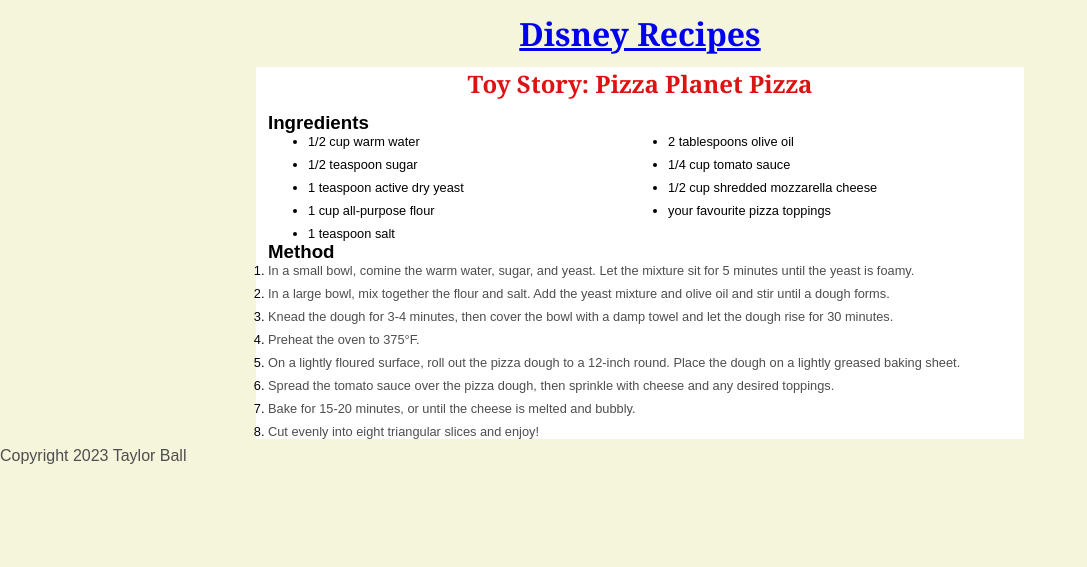
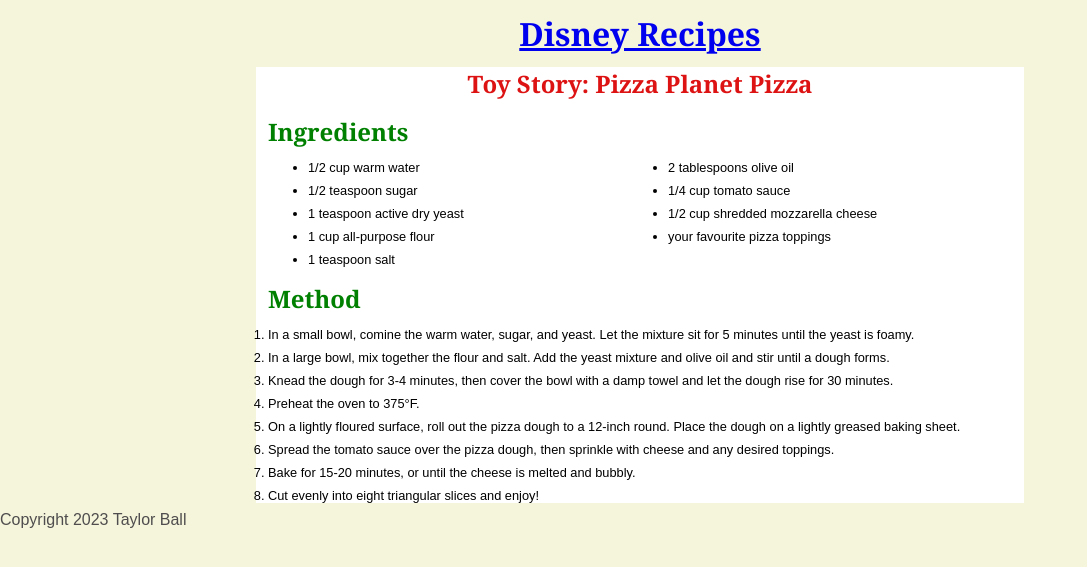
Before and after one commit to taylorball1/Recipes, a Jekyll site: the page built from _recipes/toy-story-pizza-planet-pizza.md, in a window 1280 px wide. Shown: the top 567 px of the page, without its empty margins (0-1087 px from the left). Built offline with Jekyll 4.4.1, drawn with Linux system fonts in a browser that asks for light colours.

```diff
--- a/_recipes/toy-story-pizza-planet-pizza.md
+++ b/_recipes/toy-story-pizza-planet-pizza.md
@@ -4,7 +4,7 @@ date: 2023-02-07T14:48:26.441Z
 order: 1
 layout: recipe
 ---
-### **Ingredients**
+## **Ingredients**
 
 * 1/2 cup warm water
 * 1/2 teaspoon sugar
@@ -16,22 +16,13 @@ layout: recipe
 * 1/2 cup shredded mozzarella cheese
 * your favourite pizza toppings
 
-
-
-### Method
+## Method
 
 1. In a small bowl, comine the warm water, sugar, and yeast. Let the mixture sit for 5 minutes until the yeast is foamy.
-
 2. In a large bowl, mix together the flour and salt. Add the yeast mixture and olive oil and stir until a dough forms.
-
 3. Knead the dough for 3-4 minutes, then cover the bowl with a damp towel and let the dough rise for 30 minutes.
-
 4. Preheat the oven to 375°F.
-
 5. On a lightly floured surface, roll out the pizza dough to a 12-inch round. Place the dough on a lightly greased baking sheet.
-
 6. Spread the tomato sauce over the pizza dough, then sprinkle with cheese and any desired toppings.
-
 7. Bake for 15-20 minutes, or until the cheese is melted and bubbly.
-
 8. Cut evenly into eight triangular slices and enjoy!
```
